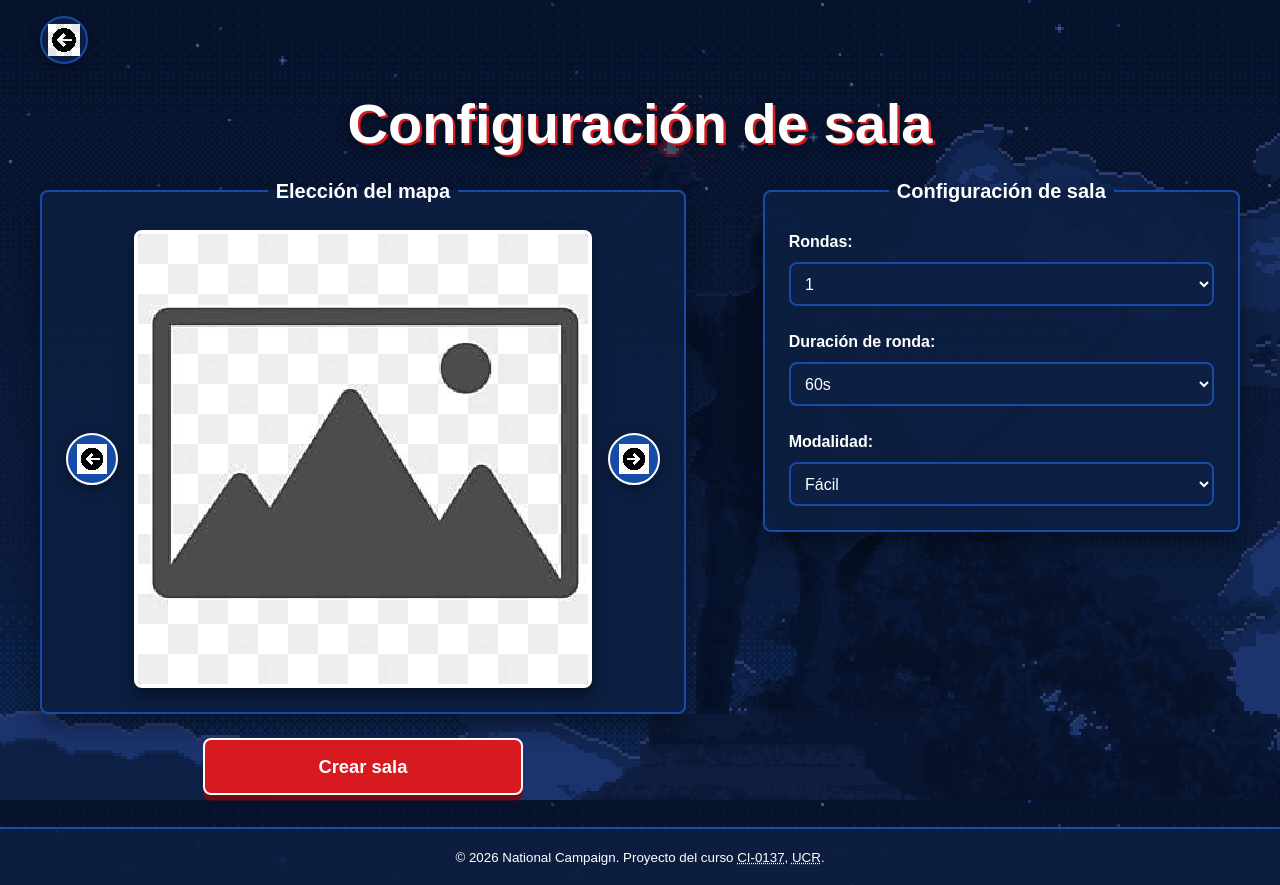
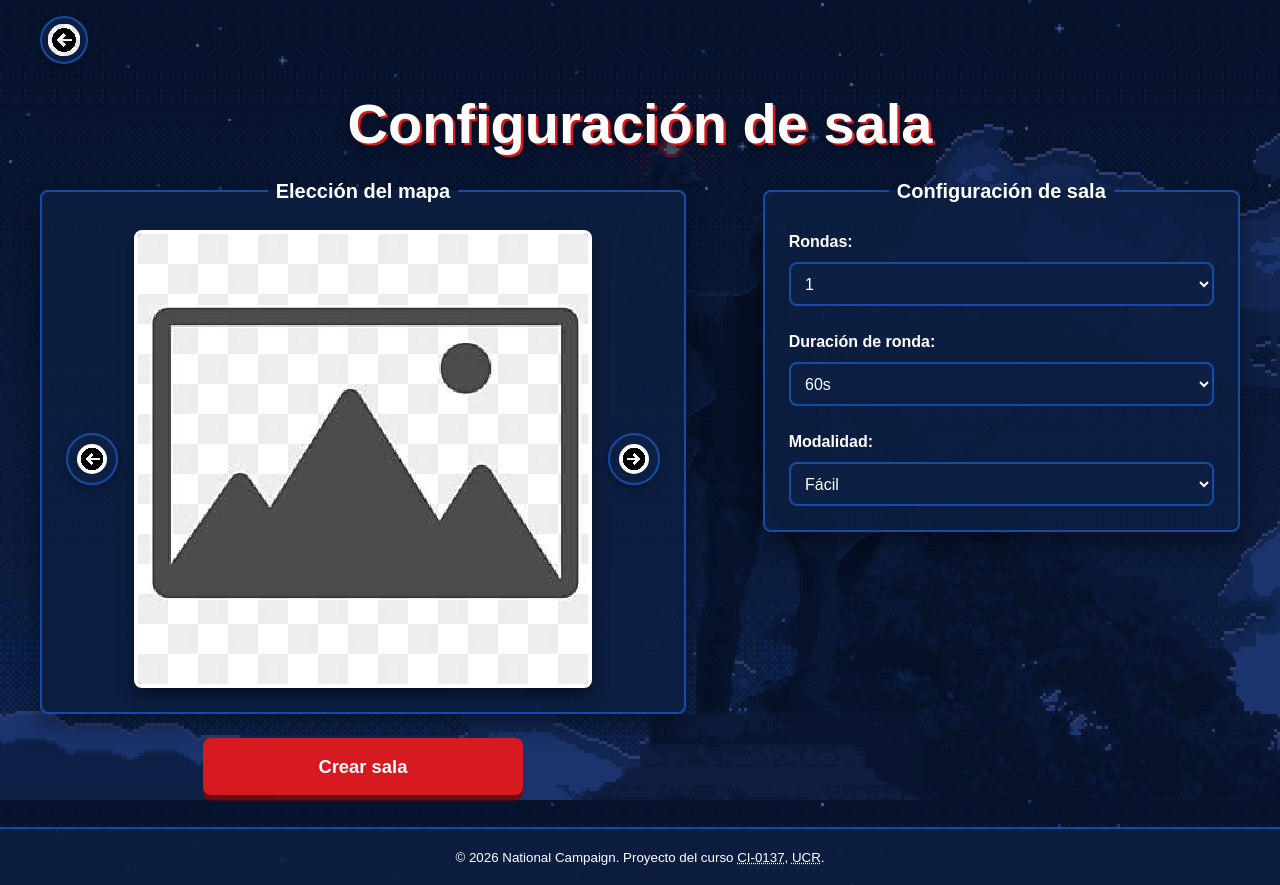
Before and after one commit to AleG1312/proyecto-C13451-C4C527-C4E485-C4G049, a website: page configuracion_sala.html in a window 1280 px wide. Drawn offline with Linux system fonts and the light colour scheme.

Commit message:
Arreglos a configuracion_sala.html

```diff
--- a/configuracion_sala.html
+++ b/configuracion_sala.html
@@ -14,7 +14,7 @@
     </head>
     <body>
         <header class="configuracion-encabezado">
-            <a class="boton-icono configuracion-encabezado__volver" href="./index.html">
+            <a class="configuracion-encabezado__volver" href="./index.html">
                 <img src="assets/icono-flecha-izquierda.png"
                     alt="Regresar al inicio"
                     width="24"
@@ -29,6 +29,9 @@
                 <fieldset class="selector-mapa">
                     <legend class="selector-mapa__titulo">Elección del mapa</legend>
 
+                    <!-- El fieldset se mantiene como bloque para que la leyenda
+                         interrumpa el borde; la rejilla va en el contenido. -->
+                    <div class="selector-mapa__contenido">
                         <!-- Cambiar mapa a la izquierda -->
                         <button class="boton-icono selector-mapa__boton selector-mapa__boton--anterior"
                             type="button" aria-label="Seleccionar mapa anterior">
@@ -53,11 +56,15 @@
                             width="24"
                             height="24" />
                         </button>
+                    </div>
                 </fieldset>
 
                 <fieldset class="opciones-sala">
                     <legend class="opciones-sala__titulo">Configuración de sala</legend>
 
+                    <!-- El fieldset se mantiene como bloque para que la leyenda
+                         interrumpa el borde; la columna va en el contenido. -->
+                    <div class="opciones-sala__contenido">
                         <!-- Solo rondas impares -->
                         <p class="opciones-sala__campo">
                             <label class="opciones-sala__etiqueta" for="rondas">Rondas:</label>
@@ -88,6 +95,7 @@
                                 <option value="dificil">Difícil</option>
                             </select>
                         </p>
+                    </div>
                 </fieldset>
 
                 <button class="boton-principal formulario-sala__crear" type="submit">Crear sala</button>
--- a/css/configuracion_sala.css
+++ b/css/configuracion_sala.css
@@ -1,5 +1,40 @@
 /* Configuración de sala: composición propia sobre la base de common.css.
    Desarrollada con apoyo de Codex y revisada por el equipo. */
+
+/* El botón superior de regreso replica el de index.html, fin_de_ronda.html y
+   game.html: la imagen interior es el botón circular redondeado (borde,
+   fondo y sombra propios) y el enlace solo aporta la transición de
+   interacción. */
+.configuracion-encabezado__volver img {
+  width: 3rem;
+  height: 3rem;
+  padding: 0.35rem;
+  border: 2px solid var(--color-secundario);
+  border-radius: 50%;
+  object-fit: contain;
+  background-color: var(--color-superficie);
+  box-shadow: 0 0.25rem 0.75rem rgb(0 0 0 / 35%);
+}
+
+.configuracion-encabezado__volver {
+  display: inline-flex;
+  align-items: center;
+  justify-content: center;
+  transition:
+    filter var(--duracion-transicion) ease,
+    transform var(--duracion-transicion) ease;
+}
+
+@media (hover: hover) {
+  .configuracion-encabezado__volver:hover {
+    filter: brightness(1.15);
+    transform: translateY(-2px);
+  }
+}
+
+.configuracion-encabezado__volver:active {
+  transform: translateY(1px);
+}
 
 .configuracion {
   display: grid;
@@ -28,9 +63,12 @@
   align-items: start;
 }
 
+/* Las cajas se mantienen como fieldset en bloque para que la leyenda
+   interrumpa el borde superior; el acomodo interno va en el contenido. */
 .selector-mapa,
 .opciones-sala {
   margin: 0;
+  padding: var(--espacio-md);
   border: 2px solid var(--color-secundario);
   border-radius: var(--radio-borde);
   background-color: rgb(13 31 66 / 92%);
@@ -38,20 +76,28 @@
 }
 
 .selector-mapa {
-  display: grid;
   grid-area: mapa;
-  grid-template-columns: auto minmax(0, 1fr) auto;
-  gap: var(--espacio-sm);
-  align-items: center;
-  padding: var(--espacio-md);
 }
 
+/* La leyenda se ajusta al texto y se centra, interrumpiendo el borde de la
+   caja, como "Resumen de ronda" en fin_de_ronda.html. */
 .selector-mapa__titulo,
 .opciones-sala__titulo {
+  width: fit-content;
+  max-width: 100%;
+  margin-inline: auto;
   padding-inline: var(--espacio-xs);
   font-size: 1.25rem;
   font-weight: 700;
   text-align: center;
+}
+
+/* Rejilla interna del selector de mapa: flecha, imagen y flecha. */
+.selector-mapa__contenido {
+  display: grid;
+  grid-template-columns: auto minmax(0, 1fr) auto;
+  gap: var(--espacio-sm);
+  align-items: center;
 }
 
 .selector-mapa__imagen {
@@ -64,22 +110,30 @@
   animation: mapa-resplandor 2.5s ease-in-out infinite alternate;
 }
 
+/* Los botones de cambio de mapa conservan el aspecto estándar de
+   .boton-icono de common.css, como el resto de botones de icono. */
 .selector-mapa__boton {
   width: 3.25rem;
   min-height: 3.25rem;
   padding: 0.55rem;
-  border-color: var(--color-texto);
+}
+
+/* La imagen interior de esos botones también queda redondeada en círculo,
+   como la de los demás botones de icono. La imagen grande del mapa sigue
+   siendo un squircle (.selector-mapa__imagen). */
+.selector-mapa__boton img {
   border-radius: 50%;
-  background-color: var(--color-secundario);
 }
 
 /* Las opciones mantienen etiquetas visibles y controles de ancho uniforme. */
 .opciones-sala {
+  grid-area: opciones;
+}
+
+.opciones-sala__contenido {
   display: flex;
-  grid-area: opciones;
   flex-direction: column;
   gap: var(--espacio-md);
-  padding: var(--espacio-md);
 }
 
 .opciones-sala__campo {
@@ -98,10 +152,13 @@
   cursor: pointer;
 }
 
+/* El botón principal "Crear sala" conserva el borde transparente del botón
+   principal de index.html, en lugar del borde blanco de .boton-principal. */
 .formulario-sala__crear {
   grid-area: crear;
   width: min(100%, 20rem);
   justify-self: center;
+  border-color: transparent;
   font-size: 1.15rem;
 }
 
@@ -134,12 +191,12 @@
 }
 
 @media (width <= 30rem) {
-  .configuracion-encabezado__volver {
+  .configuracion-encabezado__volver img {
     width: 2.5rem;
     height: 2.5rem;
   }
 
-  .selector-mapa {
+  .selector-mapa__contenido {
     grid-template-columns: repeat(2, minmax(0, 1fr));
   }
 
```
Lines whose indentation alone changed are shown as unchanged.
